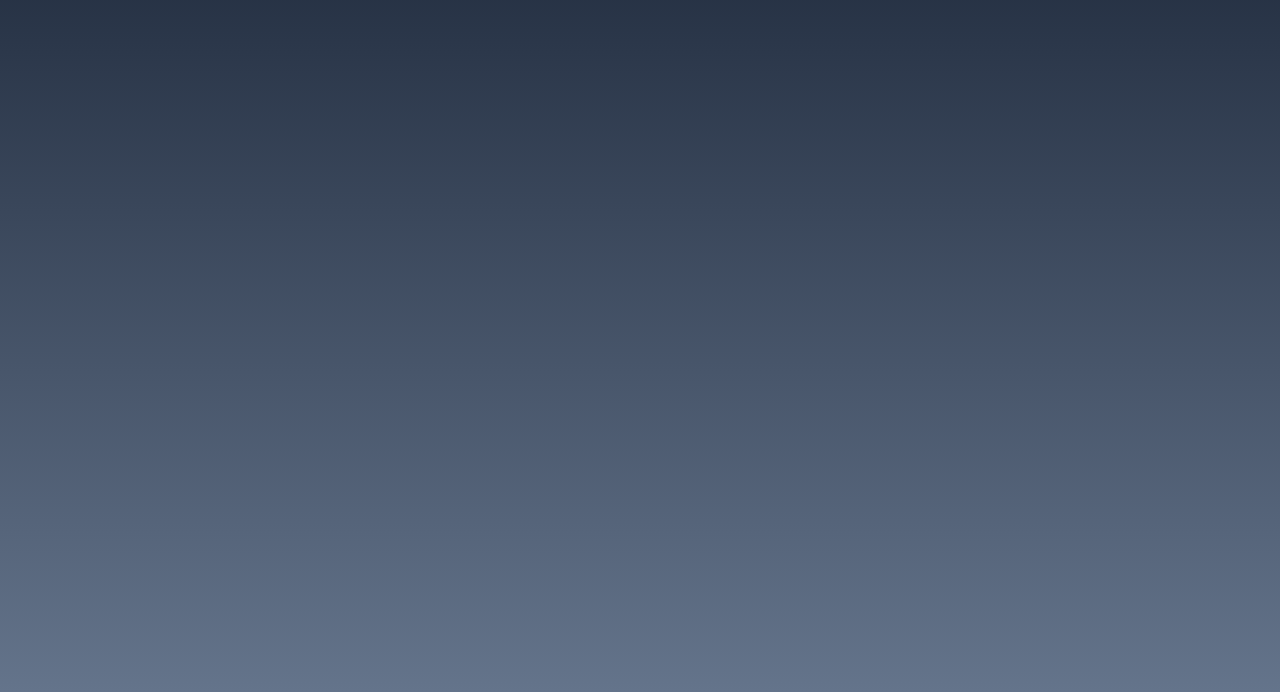
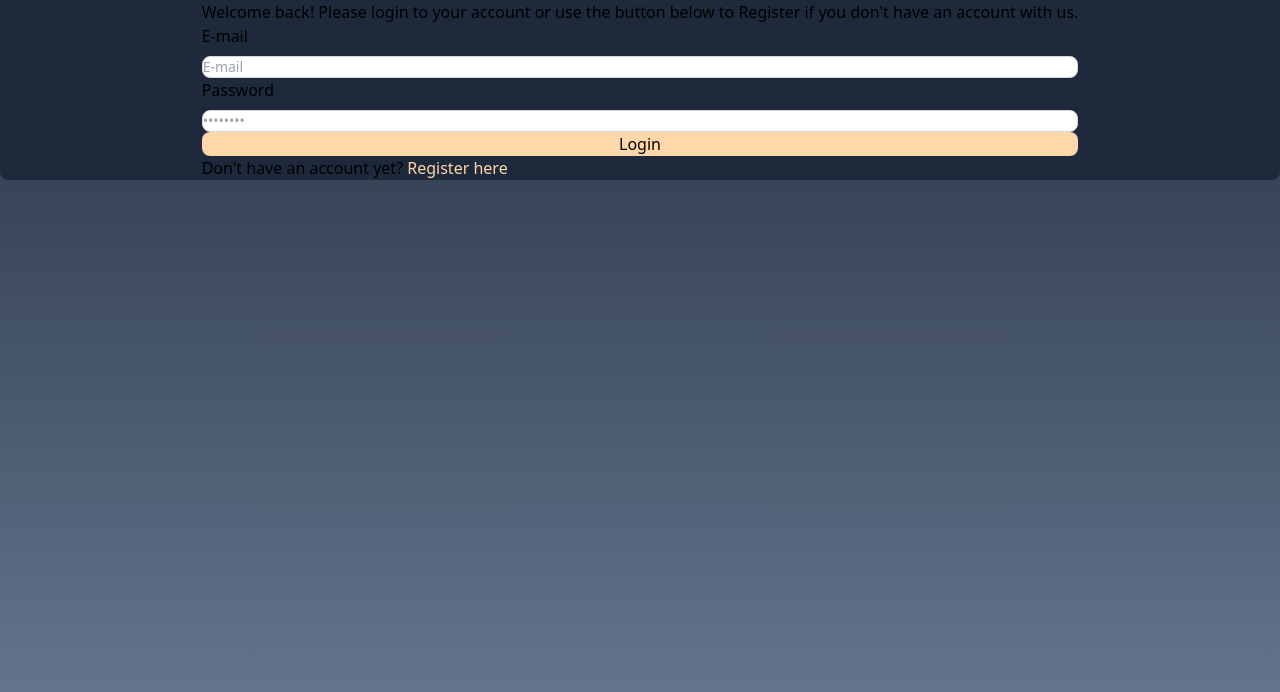
Before and after one commit to oddvarzk/SemesterProject2, a website: page loginPage/index.html in a window 1280 px wide. Shown: the part 108-800 px from the top of the page. Drawn offline with Linux system fonts and the light colour scheme; a web font is replaced by a local one.

Commit message:
login page finished with proper error handling

```diff
--- a/loginPage/index.html
+++ b/loginPage/index.html
@@ -93,5 +93,84 @@
         </div>
       </div>
     </nav>
+
+    <div class="flex justify-center py-20">
+      <div
+        class="w-full rounded-lg sm:max-w-md xl:p-0 bg-slate-800 flex justify-center shadow-xl"
+      >
+        <div class="p-6 space-y-4 md:space-y-6 sm:p-8">
+          <h1
+            class="text-xl font-bold leading-tight tracking-tight md:text-2xl text-orange-200 text-center"
+          >
+            Client Login
+          </h1>
+          <p class="text-sm text-gray-500 dark:text-gray-400 text-center">
+            Welcome back! Please login to your account or use the button below
+            to Register if you don't have an account with us.
+          </p>
+
+          <form class="space-y-1 md:space-y-6 group" novalidate>
+            <div>
+              <label
+                for="email"
+                class="block mb-2 text-sm font-medium text-gray-900 dark:text-white"
+                >E-mail</label
+              >
+              <input
+                type="email"
+                name="email"
+                id="email"
+                class="peer bg-gray-50 border border-gray-300 text-gray-900 sm:text-sm rounded-lg block p-2.5 invalid:[&:not(:placeholder-shown):not(:focus)]:border-red-500 w-full"
+                placeholder="E-mail"
+                required
+                pattern="^[\w\-.]+@(stud\.)?noroff\.no$"
+              />
+              <span
+                class="mt-2 hidden text-sm text-red-500 peer-[&:not(:placeholder-shown):not(:focus):invalid]:block"
+              >
+                Please enter a valid email address with the domain noroff.no or
+                stud.noroff.no.
+              </span>
+            </div>
+            <div>
+              <label
+                for="password"
+                class="block mb-2 text-sm font-medium text-gray-900 dark:text-white"
+                >Password</label
+              >
+              <input
+                type="password"
+                name="password"
+                id="password"
+                placeholder="••••••••"
+                class="peer bg-gray-50 border border-gray-300 text-gray-900 sm:text-sm rounded-lg block p-3 invalid:[&:not(:placeholder-shown):not(:focus)]:border-red-500 w-full"
+                minlength="8"
+                required
+              />
+              <span
+                class="mt-2 hidden text-sm text-red-500 peer-[&:not(:placeholder-shown):not(:focus):invalid]:block"
+              >
+                Your password has to be atleast 8 characters long.
+              </span>
+            </div>
+            <div class="flex items-center justify-between"></div>
+            <button
+              type="submit"
+              class="w-full text-black bg-orange-200 font-medium rounded-lg text-sm py-3 text-center hover:bg-slate-600 transition duration-200 group-invalid:pointer-events-none group-invalid:opacity-30"
+            >
+              Login
+            </button>
+            <p class="text-sm font-light text-gray-500 dark:text-gray-400">
+              Don't have an account yet?
+              <a
+                href="/registerPage/"
+                class="font-medium hover:underline text-orange-200"
+                >Register here</a
+              >
+            </p>
+          </form>
+        </div>
+      </div>
+    </div>
   </body>
 </html>
```
